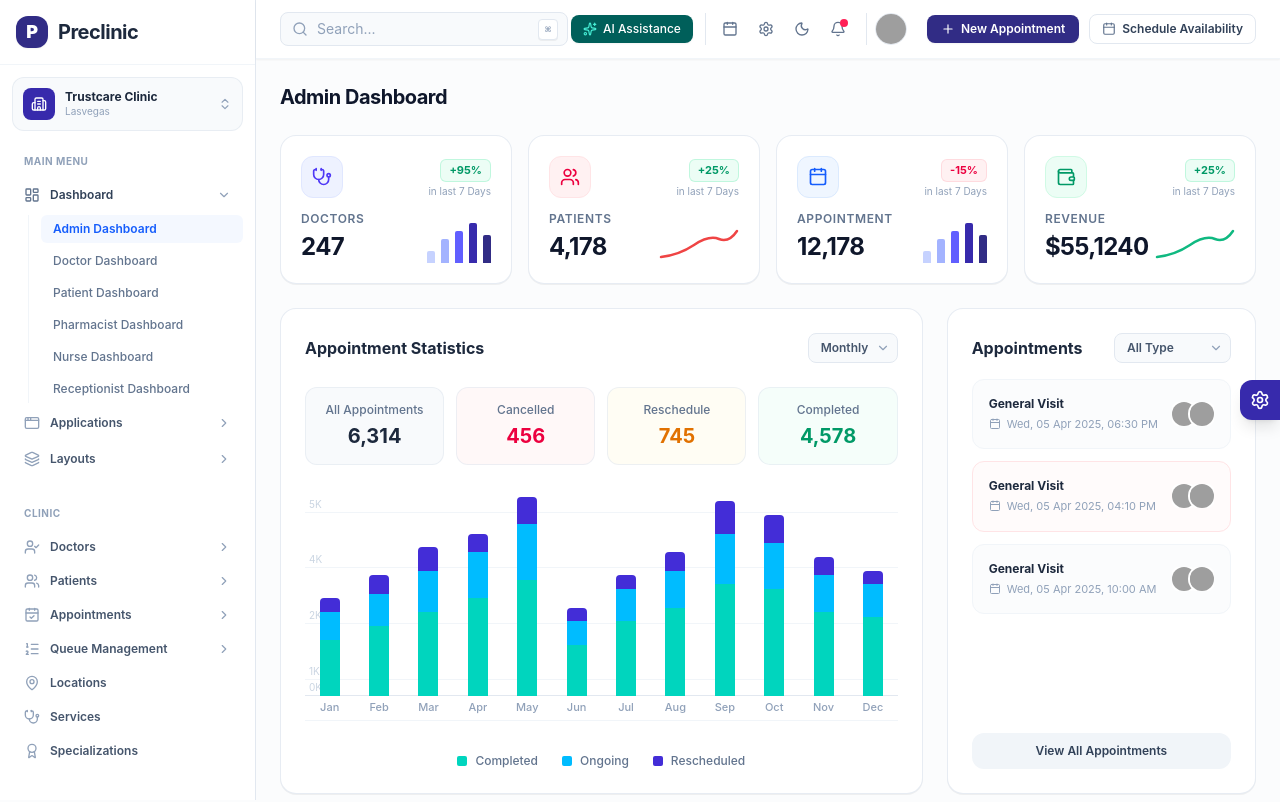
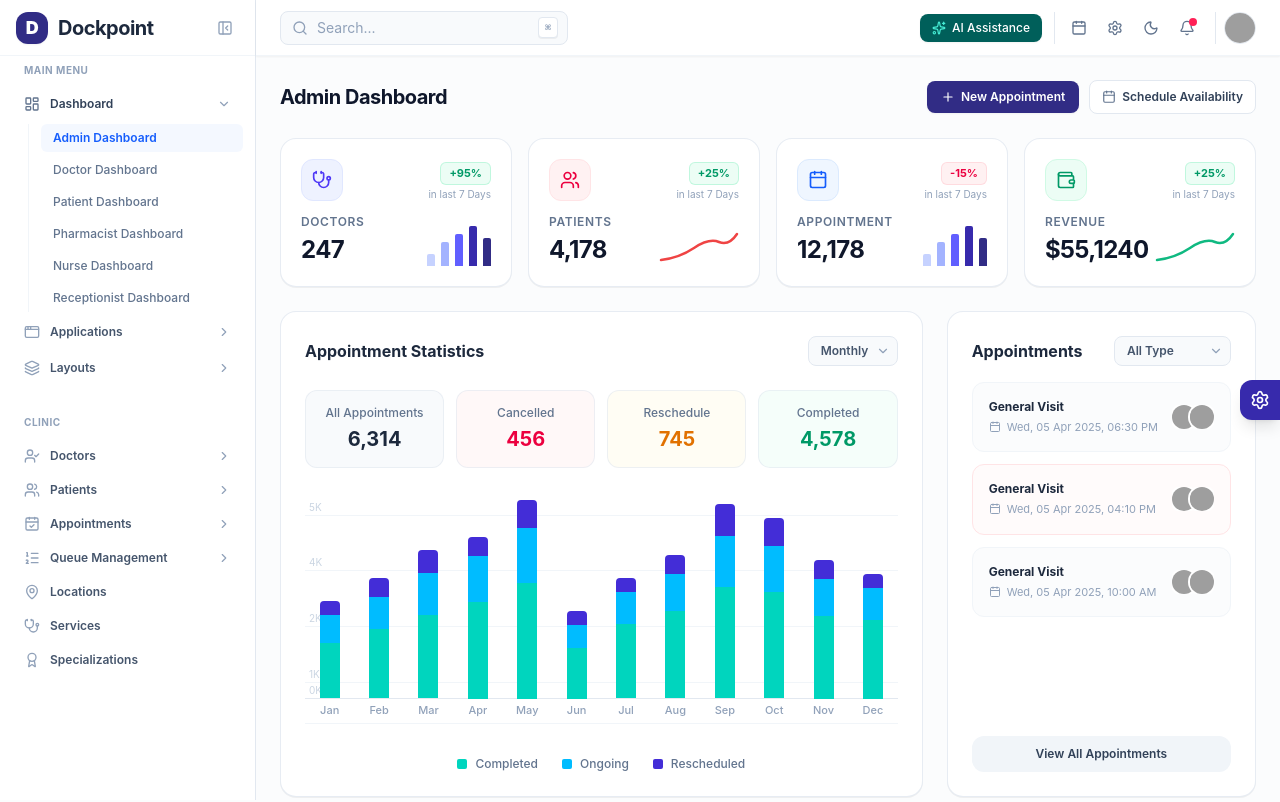
Before and after one commit to shahidur-rahman18/dockpoint-frontend, a React (Vite) app: page / in a window 1280 px wide. Shown: the top 802 px of the page. Built offline with nearby package versions, Linux system fonts and the light colour scheme; grey boxes are pictures that could not be loaded.

Commit message:
Polish dashboard layout and charts

```diff
--- a/src/components/dashboard/AppointmentStatsChart.tsx
+++ b/src/components/dashboard/AppointmentStatsChart.tsx
@@ -48,7 +48,7 @@ export const AppointmentStatsChart: React.FC = () => {
           <div className="absolute inset-x-0 top-3/4 border-b border-slate-100 text-[10px] text-slate-300 pl-1">1K</div>
           <div className="absolute inset-x-0 bottom-6 border-b border-slate-200 text-[10px] text-slate-300 pl-1">0K</div>
 
-          {monthlyData.map((item) => {
+          {monthlyData.map((item, index) => {
             const total = item.completed + item.ongoing + item.rescheduled;
             const totalHeightPercent = (total / maxTotal) * 100;
 
@@ -65,8 +65,8 @@ export const AppointmentStatsChart: React.FC = () => {
 
                 {/* Stacked bar */}
                 <div
-                  className="w-full max-w-[20px] rounded-t-sm overflow-hidden flex flex-col justify-end transition-all duration-300 group-hover:opacity-90"
-                  style={{ height: `${totalHeightPercent}%` }}
+                  className="chart-bar-enter w-full max-w-[20px] rounded-t-sm overflow-hidden flex flex-col justify-end transition-all duration-300 group-hover:opacity-90"
+                  style={{ height: `${totalHeightPercent}%`, animationDelay: `${index * 45}ms` }}
                 >
                   {/* Rescheduled bar (Purple) */}
                   <div
--- a/src/components/layout/Header.tsx
+++ b/src/components/layout/Header.tsx
@@ -1,9 +1,9 @@
 import React from 'react';
-import { Search, Sparkles, Calendar, Settings, Moon, Bell, Plus } from 'lucide-react';
+import { Search, Sparkles, Calendar, Settings, Moon, Bell } from 'lucide-react';
 
 export const Header: React.FC = () => {
   return (
-    <header className="sticky top-0 z-30 bg-white border-b border-slate-100 px-6 py-3 flex items-center justify-between shadow-xs">
+    <header className="sticky top-0 z-30 h-14 shrink-0 bg-white border-b border-slate-100 px-6 flex items-center justify-between shadow-xs">
       {/* Search Input */}
       <div className="relative w-72">
         <div className="absolute inset-y-0 left-0 pl-3 flex items-center pointer-events-none text-slate-400">
@@ -24,7 +24,7 @@ export const Header: React.FC = () => {
       {/* Right Controls */}
       <div className="flex items-center gap-3">
         {/* AI Assistance Button */}
-        <button className="flex items-center gap-1.5 px-3 py-1.5 bg-teal-800 hover:bg-teal-900 text-white text-xs font-medium rounded-lg shadow-xs transition-colors cursor-pointer">
+        <button className="flex items-center gap-1.5 px-3 py-1.5 bg-teal-800 hover:bg-teal-900 text-white text-xs font-medium whitespace-nowrap rounded-lg shadow-xs transition-colors cursor-pointer">
           <Sparkles className="w-3.5 h-3.5 text-teal-300" />
           <span>AI Assistance</span>
         </button>
@@ -55,18 +55,6 @@ export const Header: React.FC = () => {
           />
         </div>
 
-        {/* Quick Action Buttons */}
-        <div className="flex items-center gap-2.5 ml-2">
-          <button className="flex items-center gap-1.5 px-3.5 py-1.5 bg-indigo-900 hover:bg-indigo-950 text-white text-xs font-semibold rounded-lg shadow-xs transition-colors cursor-pointer">
-            <Plus className="w-3.5 h-3.5" />
-            <span>New Appointment</span>
-          </button>
-
-          <button className="flex items-center gap-1.5 px-3 py-1.5 bg-white border border-slate-200 hover:bg-slate-50 text-slate-700 text-xs font-semibold rounded-lg transition-colors cursor-pointer">
-            <Calendar className="w-3.5 h-3.5 text-slate-500" />
-            <span>Schedule Availability</span>
-          </button>
-        </div>
       </div>
     </header>
   );
--- a/src/components/layout/Sidebar.tsx
+++ b/src/components/layout/Sidebar.tsx
@@ -12,11 +12,11 @@ import {
   MapPin,
   Stethoscope,
   Award,
-  Building2,
-  ChevronsUpDown
+  PanelLeftClose
 } from 'lucide-react';
 
 export const Sidebar: React.FC = () => {
+  const [collapsed, setCollapsed] = useState(false);
   const [dashboardOpen, setDashboardOpen] = useState(true);
   const [activeItem, setActiveItem] = useState('Admin Dashboard');
 
@@ -30,57 +30,65 @@ export const Sidebar: React.FC = () => {
   ];
 
   return (
-    <aside className="w-64 bg-white border-r border-slate-200 flex flex-col h-screen sticky top-0 overflow-y-auto select-none shrink-0">
+    <aside className={`${collapsed ? 'w-[72px]' : 'w-64'} bg-white border-r border-slate-200 flex flex-col h-screen sticky top-0 overflow-y-auto select-none shrink-0 transition-[width] duration-200`}>
       {/* Brand Header */}
-      <div className="p-4 flex items-center justify-between border-b border-slate-100">
+      <div className={`h-14 shrink-0 flex items-center border-b border-slate-100 ${collapsed ? 'px-3 justify-center' : 'px-4 justify-between'}`}>
         <div className="flex items-center gap-2.5">
-          <div className="w-8 h-8 rounded-xl bg-indigo-900 flex items-center justify-center text-white font-bold shadow-xs">
-            <span className="text-lg leading-none font-black tracking-tight">P</span>
-          </div>
-          <span className="text-xl font-bold tracking-tight text-slate-800">Preclinic</span>
+          {collapsed ? (
+            <button
+              onClick={() => setCollapsed(false)}
+              aria-label="Expand sidebar"
+              title="Expand sidebar"
+              className="w-8 h-8 rounded-xl bg-indigo-900 flex items-center justify-center text-white font-bold shadow-xs cursor-pointer"
+            >
+              <span className="text-lg leading-none font-black tracking-tight">P</span>
+            </button>
+          ) : (
+            <>
+              <div className="w-8 h-8 rounded-xl bg-indigo-900 flex items-center justify-center text-white font-bold shadow-xs">
+                <span className="text-lg leading-none font-black tracking-tight">D</span>
+              </div>
+              <span className="text-xl font-bold tracking-tight text-slate-800">Dockpoint</span>
+            </>
+          )}
         </div>
-      </div>
-
-      {/* Clinic Switcher Card */}
-      <div className="px-3 pt-3">
-        <div className="p-2.5 bg-slate-50 hover:bg-slate-100/80 rounded-xl border border-slate-200/70 flex items-center justify-between cursor-pointer transition-colors">
-          <div className="flex items-center gap-2.5">
-            <div className="w-8 h-8 rounded-lg bg-indigo-800 text-white flex items-center justify-center text-xs font-semibold">
-              <Building2 className="w-4 h-4" />
-            </div>
-            <div className="flex flex-col">
-              <span className="text-xs font-bold text-slate-800 leading-tight">Trustcare Clinic</span>
-              <span className="text-[10px] text-slate-400">Lasvegas</span>
-            </div>
-          </div>
-          <ChevronsUpDown className="w-3.5 h-3.5 text-slate-400" />
-        </div>
+        {!collapsed && (
+          <button
+            onClick={() => setCollapsed(true)}
+            aria-label="Collapse sidebar"
+            title="Collapse sidebar"
+            className="p-1.5 rounded-full text-slate-400 hover:bg-slate-100 hover:text-slate-700 transition-colors cursor-pointer"
+          >
+            <PanelLeftClose className="w-4 h-4" />
+          </button>
+        )}
       </div>
 
       {/* Sidebar Nav Links */}
-      <div className="px-3 py-4 space-y-6 flex-1">
+      <div className={`pt-0 pb-4 space-y-6 flex-1 ${collapsed ? 'px-2' : 'px-3'}`}>
         {/* Main Menu Section */}
         <div>
-          <span className="px-3 text-[10px] font-bold uppercase tracking-wider text-slate-400">Main Menu</span>
+          {!collapsed && <span className="px-3 text-[10px] font-bold uppercase tracking-wider text-slate-400">Main Menu</span>}
           <div className="mt-2 space-y-1">
             {/* Dashboard Accordion */}
             <div>
               <button
-                onClick={() => setDashboardOpen(!dashboardOpen)}
-                className="w-full px-3 py-2 flex items-center justify-between text-xs font-semibold text-slate-700 hover:bg-slate-50 rounded-lg transition-colors cursor-pointer"
+                onClick={() => collapsed ? setCollapsed(false) : setDashboardOpen(!dashboardOpen)}
+                title={collapsed ? 'Dashboard' : undefined}
+                className={`w-full py-2 flex items-center text-xs font-semibold text-slate-700 hover:bg-slate-50 rounded-lg transition-colors cursor-pointer ${collapsed ? 'justify-center px-0' : 'justify-between px-3'}`}
               >
                 <div className="flex items-center gap-2.5">
                   <LayoutDashboard className="w-4 h-4 text-slate-500" />
-                  <span>Dashboard</span>
+                  {!collapsed && <span>Dashboard</span>}
                 </div>
-                {dashboardOpen ? (
+                {!collapsed && (dashboardOpen ? (
                   <ChevronDown className="w-3.5 h-3.5 text-slate-400" />
                 ) : (
                   <ChevronRight className="w-3.5 h-3.5 text-slate-400" />
-                )}
+                ))}
               </button>
 
-              {dashboardOpen && (
+              {!collapsed && dashboardOpen && (
                 <div className="ml-4 pl-3 border-l border-slate-100 my-1 space-y-1">
                   {dashboardItems.map((item) => (
                     <button
@@ -100,79 +108,79 @@ export const Sidebar: React.FC = () => {
             </div>
 
             {/* Applications */}
-            <button className="w-full px-3 py-2 flex items-center justify-between text-xs font-semibold text-slate-600 hover:bg-slate-50 rounded-lg transition-colors cursor-pointer">
+            <button title={collapsed ? 'Applications' : undefined} className={`w-full py-2 flex items-center text-xs font-semibold text-slate-600 hover:bg-slate-50 rounded-lg transition-colors cursor-pointer ${collapsed ? 'justify-center px-0' : 'justify-between px-3'}`}>
               <div className="flex items-center gap-2.5">
                 <AppWindow className="w-4 h-4 text-slate-400" />
-                <span>Applications</span>
+                {!collapsed && <span>Applications</span>}
               </div>
-              <ChevronRight className="w-3.5 h-3.5 text-slate-400" />
+              {!collapsed && <ChevronRight className="w-3.5 h-3.5 text-slate-400" />}
             </button>
 
             {/* Layouts */}
-            <button className="w-full px-3 py-2 flex items-center justify-between text-xs font-semibold text-slate-600 hover:bg-slate-50 rounded-lg transition-colors cursor-pointer">
+            <button title={collapsed ? 'Layouts' : undefined} className={`w-full py-2 flex items-center text-xs font-semibold text-slate-600 hover:bg-slate-50 rounded-lg transition-colors cursor-pointer ${collapsed ? 'justify-center px-0' : 'justify-between px-3'}`}>
               <div className="flex items-center gap-2.5">
                 <Layers className="w-4 h-4 text-slate-400" />
-                <span>Layouts</span>
+                {!collapsed && <span>Layouts</span>}
               </div>
-              <ChevronRight className="w-3.5 h-3.5 text-slate-400" />
+              {!collapsed && <ChevronRight className="w-3.5 h-3.5 text-slate-400" />}
             </button>
           </div>
         </div>
 
         {/* Clinic Section */}
         <div>
-          <span className="px-3 text-[10px] font-bold uppercase tracking-wider text-slate-400">Clinic</span>
+          {!collapsed && <span className="px-3 text-[10px] font-bold uppercase tracking-wider text-slate-400">Clinic</span>}
           <div className="mt-2 space-y-0.5">
-            <button className="w-full px-3 py-2 flex items-center justify-between text-xs font-semibold text-slate-600 hover:bg-slate-50 rounded-lg transition-colors cursor-pointer">
+            <button title={collapsed ? 'Doctors' : undefined} className={`w-full py-2 flex items-center text-xs font-semibold text-slate-600 hover:bg-slate-50 rounded-lg transition-colors cursor-pointer ${collapsed ? 'justify-center px-0' : 'justify-between px-3'}`}>
               <div className="flex items-center gap-2.5">
                 <UserCheck className="w-4 h-4 text-slate-400" />
-                <span>Doctors</span>
+                {!collapsed && <span>Doctors</span>}
               </div>
-              <ChevronRight className="w-3.5 h-3.5 text-slate-400" />
+              {!collapsed && <ChevronRight className="w-3.5 h-3.5 text-slate-400" />}
             </button>
 
-            <button className="w-full px-3 py-2 flex items-center justify-between text-xs font-semibold text-slate-600 hover:bg-slate-50 rounded-lg transition-colors cursor-pointer">
+            <button title={collapsed ? 'Patients' : undefined} className={`w-full py-2 flex items-center text-xs font-semibold text-slate-600 hover:bg-slate-50 rounded-lg transition-colors cursor-pointer ${collapsed ? 'justify-center px-0' : 'justify-between px-3'}`}>
               <div className="flex items-center gap-2.5">
                 <Users className="w-4 h-4 text-slate-400" />
-                <span>Patients</span>
+                {!collapsed && <span>Patients</span>}
               </div>
-              <ChevronRight className="w-3.5 h-3.5 text-slate-400" />
+              {!collapsed && <ChevronRight className="w-3.5 h-3.5 text-slate-400" />}
             </button>
 
-            <button className="w-full px-3 py-2 flex items-center justify-between text-xs font-semibold text-slate-600 hover:bg-slate-50 rounded-lg transition-colors cursor-pointer">
+            <button title={collapsed ? 'Appointments' : undefined} className={`w-full py-2 flex items-center text-xs font-semibold text-slate-600 hover:bg-slate-50 rounded-lg transition-colors cursor-pointer ${collapsed ? 'justify-center px-0' : 'justify-between px-3'}`}>
               <div className="flex items-center gap-2.5">
                 <CalendarCheck className="w-4 h-4 text-slate-400" />
-                <span>Appointments</span>
+                {!collapsed && <span>Appointments</span>}
               </div>
-              <ChevronRight className="w-3.5 h-3.5 text-slate-400" />
+              {!collapsed && <ChevronRight className="w-3.5 h-3.5 text-slate-400" />}
             </button>
 
-            <button className="w-full px-3 py-2 flex items-center justify-between text-xs font-semibold text-slate-600 hover:bg-slate-50 rounded-lg transition-colors cursor-pointer">
+            <button title={collapsed ? 'Queue Management' : undefined} className={`w-full py-2 flex items-center text-xs font-semibold text-slate-600 hover:bg-slate-50 rounded-lg transition-colors cursor-pointer ${collapsed ? 'justify-center px-0' : 'justify-between px-3'}`}>
               <div className="flex items-center gap-2.5">
                 <ListOrdered className="w-4 h-4 text-slate-400" />
-                <span>Queue Management</span>
+                {!collapsed && <span>Queue Management</span>}
               </div>
-              <ChevronRight className="w-3.5 h-3.5 text-slate-400" />
+              {!collapsed && <ChevronRight className="w-3.5 h-3.5 text-slate-400" />}
             </button>
 
-            <button className="w-full px-3 py-2 flex items-center justify-between text-xs font-semibold text-slate-600 hover:bg-slate-50 rounded-lg transition-colors cursor-pointer">
+            <button title={collapsed ? 'Locations' : undefined} className={`w-full py-2 flex items-center text-xs font-semibold text-slate-600 hover:bg-slate-50 rounded-lg transition-colors cursor-pointer ${collapsed ? 'justify-center px-0' : 'justify-between px-3'}`}>
               <div className="flex items-center gap-2.5">
                 <MapPin className="w-4 h-4 text-slate-400" />
-                <span>Locations</span>
+                {!collapsed && <span>Locations</span>}
               </div>
             </button>
 
-            <button className="w-full px-3 py-2 flex items-center justify-between text-xs font-semibold text-slate-600 hover:bg-slate-50 rounded-lg transition-colors cursor-pointer">
+            <button title={collapsed ? 'Services' : undefined} className={`w-full py-2 flex items-center text-xs font-semibold text-slate-600 hover:bg-slate-50 rounded-lg transition-colors cursor-pointer ${collapsed ? 'justify-center px-0' : 'justify-between px-3'}`}>
               <div className="flex items-center gap-2.5">
                 <Stethoscope className="w-4 h-4 text-slate-400" />
-                <span>Services</span>
+                {!collapsed && <span>Services</span>}
               </div>
             </button>
 
-            <button className="w-full px-3 py-2 flex items-center justify-between text-xs font-semibold text-slate-600 hover:bg-slate-50 rounded-lg transition-colors cursor-pointer">
+            <button title={collapsed ? 'Specializations' : undefined} className={`w-full py-2 flex items-center text-xs font-semibold text-slate-600 hover:bg-slate-50 rounded-lg transition-colors cursor-pointer ${collapsed ? 'justify-center px-0' : 'justify-between px-3'}`}>
               <div className="flex items-center gap-2.5">
                 <Award className="w-4 h-4 text-slate-400" />
-                <span>Specializations</span>
+                {!collapsed && <span>Specializations</span>}
               </div>
             </button>
           </div>
--- a/src/pages/AdminDashboard.tsx
+++ b/src/pages/AdminDashboard.tsx
@@ -1,4 +1,5 @@
 import React from 'react';
+import { Calendar, Plus } from 'lucide-react';
 import { statsData } from '../data/mockData';
 import { StatCard } from '../components/dashboard/StatCard';
 import { AppointmentStatsChart } from '../components/dashboard/AppointmentStatsChart';
@@ -9,8 +10,18 @@ export const AdminDashboard: React.FC = () => {
   return (
     <div className="space-y-6">
       {/* Title Header */}
-      <div>
+      <div className="flex flex-col sm:flex-row sm:items-center sm:justify-between gap-3">
         <h1 className="text-xl font-bold text-slate-900 tracking-tight">Admin Dashboard</h1>
+        <div className="flex flex-wrap items-center gap-2.5">
+          <button className="flex items-center gap-1.5 px-3.5 py-2 bg-indigo-900 hover:bg-indigo-950 text-white text-xs font-semibold rounded-lg shadow-xs transition-colors cursor-pointer">
+            <Plus className="w-3.5 h-3.5" />
+            <span>New Appointment</span>
+          </button>
+          <button className="flex items-center gap-1.5 px-3 py-2 bg-white border border-slate-200 hover:bg-slate-50 text-slate-700 text-xs font-semibold rounded-lg transition-colors cursor-pointer">
+            <Calendar className="w-3.5 h-3.5 text-slate-500" />
+            <span>Schedule Availability</span>
+          </button>
+        </div>
       </div>
 
       {/* Top 4 Stat Cards */}
--- a/src/style.css
+++ b/src/style.css
@@ -1 +1,39 @@
 @import "tailwindcss";
+
+@keyframes chart-rise {
+	from {
+		opacity: 0.4;
+		transform: scaleY(0);
+	}
+	to {
+		opacity: 1;
+		transform: scaleY(1);
+	}
+}
+
+@keyframes chart-draw {
+	to {
+		stroke-dashoffset: 0;
+	}
+}
+
+.chart-bar-enter {
+	transform-origin: bottom;
+	animation: chart-rise 700ms cubic-bezier(0.2, 0.7, 0.2, 1) both;
+}
+
+.chart-line-enter {
+	stroke-dasharray: 120;
+	stroke-dashoffset: 120;
+	animation: chart-draw 900ms ease-out both;
+}
+
+@media (prefers-reduced-motion: reduce) {
+	.chart-bar-enter,
+	.chart-line-enter {
+		animation: none;
+		transform: none;
+		stroke-dasharray: none;
+		stroke-dashoffset: 0;
+	}
+}
```
Also changed, not shown: src/components/dashboard/StatCard.tsx (+7 -5 lines).
